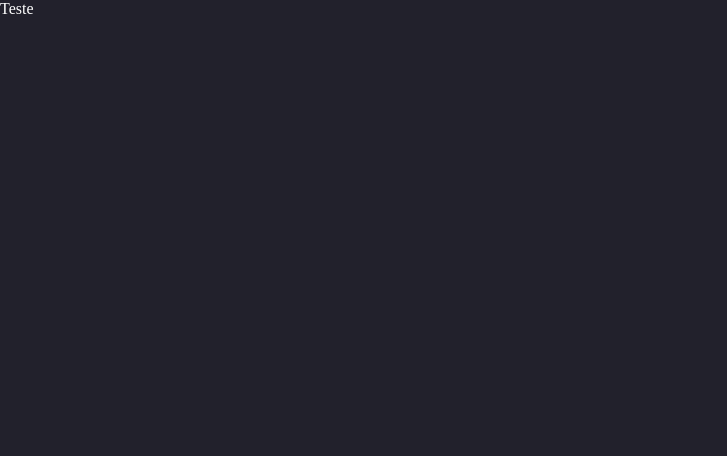
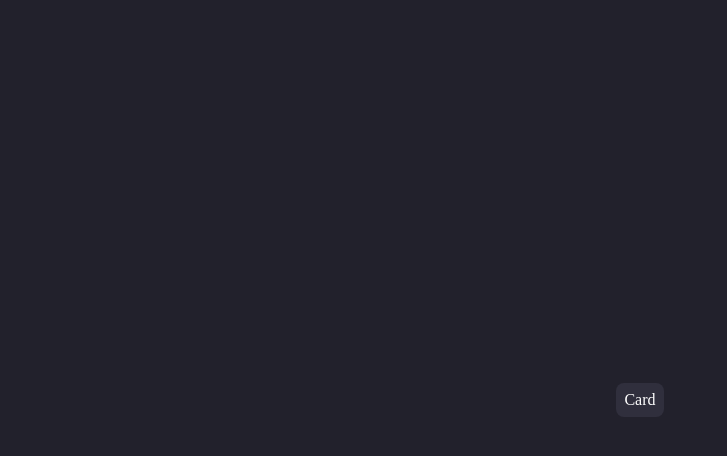
Before and after one commit to kefflen/loan-application, a React (Vite) app: page / in a window 1280 px wide. Shown: the top 456 px of the page, without its empty margins (0-727 px from the left). Built offline with nearby package versions, Linux system fonts and the light colour scheme.

Commit message:
creating component Card

```diff
--- a/src/App.tsx
+++ b/src/App.tsx
@@ -1,4 +1,5 @@
 import { ThemeProvider } from 'styled-components'
+import { Card } from './components/Card'
 import { GlobalStyles } from './GlobalStyles'
 import { theme } from './themes'
 
@@ -6,8 +7,10 @@ function App() {
 	return (
 		<ThemeProvider theme={theme}>
 			<GlobalStyles />
-			<div className="App">
-        Teste
+			<div className="app">
+				<Card>
+          Card
+				</Card>
 			</div>
 		</ThemeProvider>
 	)
--- a/src/GlobalStyles.ts
+++ b/src/GlobalStyles.ts
@@ -19,4 +19,12 @@ export const GlobalStyles = createGlobalStyle`
     color: ${props => props.theme.colors.text};
   }
 
+  .app {
+    min-height: 100vh;
+    min-width: 100vw;
+    display: flex;
+    justify-content: center;
+    align-items: center;
+  }
+
 `
--- /dev/null
+++ b/src/components/Card/index.tsx
@@ -0,0 +1,7 @@
+import styled from 'styled-components'
+
+export const Card = styled.div`
+background-color: ${({ theme }) => theme.colors.bgCard};
+padding: .8rem;
+border-radius: .8rem;
+`
--- a/src/themes/index.ts
+++ b/src/themes/index.ts
@@ -3,7 +3,8 @@ import 'styled-components'
 export const theme = {
 	colors: {
 		background: '#22212C',
-		text: 'white'
+		text: 'white',
+		bgCard: '#302F3D'
 	},
 }
 
```
